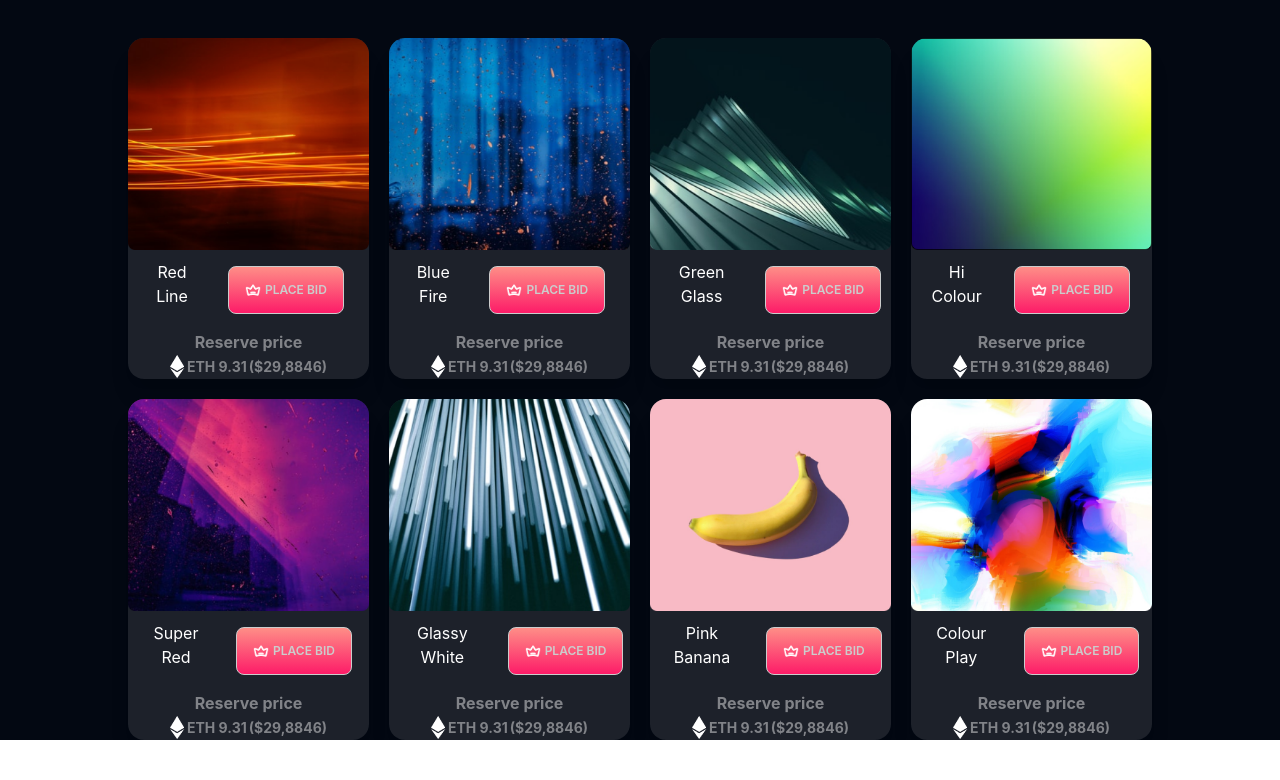
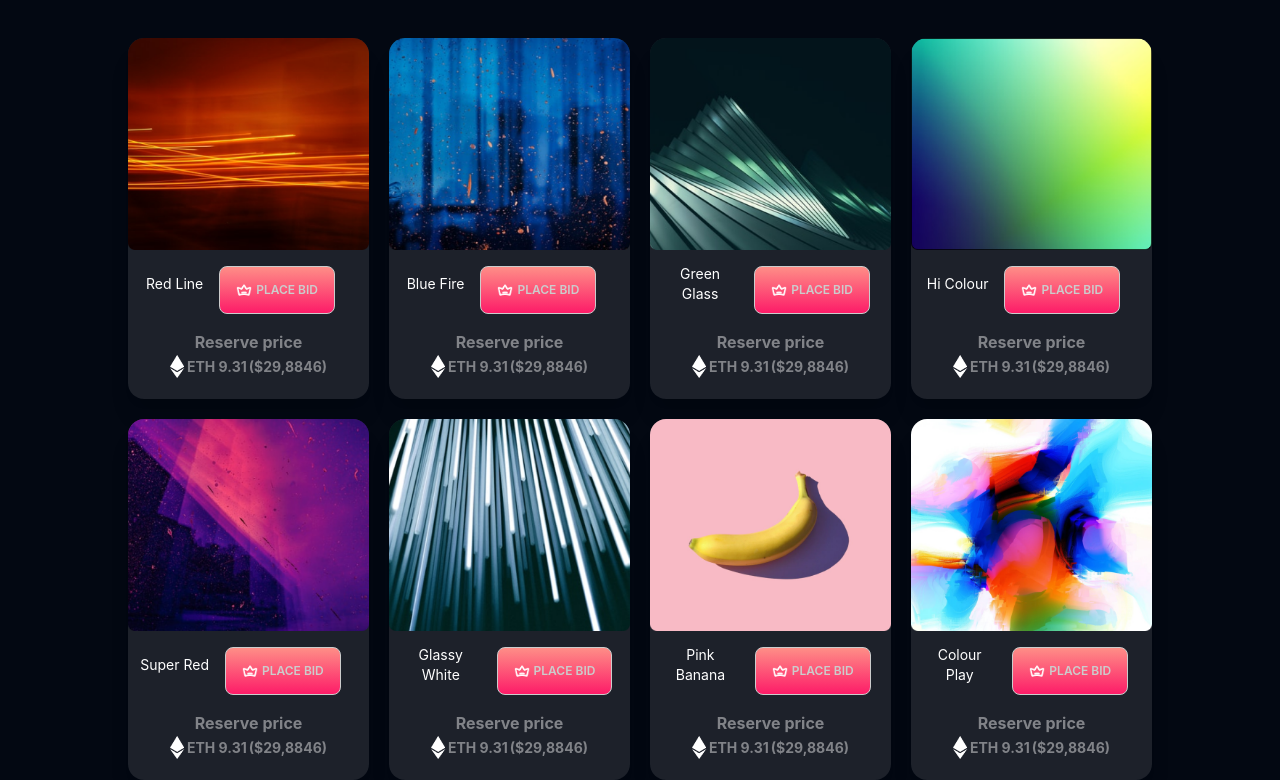
Before and after one commit to rumanak21/Honey-NFT, a React (Create React App) app: page / in a window 1280 px wide. Shown: the part 2501-3281 px from the top of the page. Before the commit the page ends 3241 px from the top, so only its background shows below. Built offline with nearby package versions, Linux system fonts and the light colour scheme.

Commit message:
padding and margin added

```diff
--- a/src/pages/Home/MoreNFT.js
+++ b/src/pages/Home/MoreNFT.js
@@ -14,7 +14,7 @@ const MoreNFT = () => {
   return (
     <div className="">
       <h1 className="text-3xl font-bold text-center ">
-        Discover More <span>NFT</span>s
+        Discover More <span className=" text-secondary ">NFT</span>s
       </h1>
       <div className=" flex justify-center gap-5 mt-10 mb-10 relative ">
         <button className="btn btn-active bg-gradient-to-t from-primary to-secondary">
@@ -49,8 +49,8 @@ const MoreNFT = () => {
           </figure>
           <div>
             <div className=" flex flex-col-2 pl-3 pr-3 justify-center ">
-              <div className="flex mb-3 items-center mr-2">
-                <p className=" text-center text-base">Red Line</p>
+              <div className="flex mb-3 items-center ">
+                <p className=" text-center text-sm">Red Line</p>
               </div>
               <div className="card-actions m-2">
                 <div className="card-actions m-2">
@@ -64,8 +64,8 @@ const MoreNFT = () => {
               </div>
             </div>
             <p className="text-base font-bold text-[#818388] text-center ">Reserve price</p>
-            <div className="flex text-sm font-bold text-[#818388] items-center justify-center ">
-              <img className="" src={eth} alt="" />
+            <div className="flex text-sm font-bold text-[#818388] items-center justify-center pb-5 ">
+              <img src={eth} alt="" />
               <p className="ml-0.5">ETH 9.31</p>
               <p className="ml-0.5">($29,8846)</p>
             </div>
@@ -77,8 +77,8 @@ const MoreNFT = () => {
           </figure>
           <div>
             <div className=" flex flex-col-2 pl-3 pr-3 justify-center ">
-              <div className="flex mb-3 items-center mr-2">
-                <p className=" text-center text-base">Blue Fire</p>
+              <div className="flex mb-3 items-center ">
+                <p className=" text-center text-sm">Blue Fire</p>
               </div>
               <div className="card-actions m-2">
                 <div className="card-actions m-2">
@@ -92,8 +92,8 @@ const MoreNFT = () => {
               </div>
             </div>
             <p className="text-base font-bold text-[#818388] text-center ">Reserve price</p>
-            <div className="flex text-sm font-bold text-[#818388] items-center justify-center ">
-              <img className="" src={eth} alt="" />
+            <div className="flex text-sm font-bold text-[#818388] items-center justify-center pb-5 ">
+              <img src={eth} alt="" />
               <p className="ml-0.5">ETH 9.31</p>
               <p className="ml-0.5">($29,8846)</p>
             </div>
@@ -105,8 +105,8 @@ const MoreNFT = () => {
           </figure>
           <div>
             <div className=" flex flex-col-2 pl-3 pr-3 justify-center ">
-              <div className="flex mb-3 items-center mr-2">
-                <p className=" text-center text-base">Green Glass</p>
+              <div className="flex mb-3 items-center ">
+                <p className=" text-center text-sm">Green Glass</p>
               </div>
               <div className="card-actions m-2">
                 <div className="card-actions m-2">
@@ -120,8 +120,8 @@ const MoreNFT = () => {
               </div>
             </div>
             <p className="text-base font-bold text-[#818388] text-center ">Reserve price</p>
-            <div className="flex text-sm font-bold text-[#818388] items-center justify-center ">
-              <img className="" src={eth} alt="" />
+            <div className="flex text-sm font-bold text-[#818388] items-center justify-center pb-5 ">
+              <img src={eth} alt="" />
               <p className="ml-0.5">ETH 9.31</p>
               <p className="ml-0.5">($29,8846)</p>
             </div>
@@ -133,8 +133,8 @@ const MoreNFT = () => {
           </figure>
           <div>
             <div className=" flex flex-col-2 pl-3 pr-3 justify-center ">
-              <div className="flex mb-3 items-center mr-2">
-                <p className=" text-center text-base">Hi Colour</p>
+              <div className="flex mb-3 items-center ">
+                <p className=" text-center text-sm">Hi Colour</p>
               </div>
               <div className="card-actions m-2">
                 <div className="card-actions m-2">
@@ -148,8 +148,8 @@ const MoreNFT = () => {
               </div>
             </div>
             <p className="text-base font-bold text-[#818388] text-center ">Reserve price</p>
-            <div className="flex text-sm font-bold text-[#818388] items-center justify-center ">
-              <img className="" src={eth} alt="" />
+            <div className="flex text-sm font-bold text-[#818388] items-center justify-center pb-5 ">
+              <img src={eth} alt="" />
               <p className="ml-0.5">ETH 9.31</p>
               <p className="ml-0.5">($29,8846)</p>
             </div>
@@ -161,8 +161,8 @@ const MoreNFT = () => {
           </figure>
           <div>
             <div className=" flex flex-col-2 pl-3 pr-3 justify-center ">
-              <div className="flex mb-3 items-center mr-2">
-                <p className=" text-center text-base">Super Red</p>
+              <div className="flex mb-3 items-center ">
+                <p className=" text-center text-sm">Super Red</p>
               </div>
               <div className="card-actions m-2">
                 <div className="card-actions m-2">
@@ -176,8 +176,8 @@ const MoreNFT = () => {
               </div>
             </div>
             <p className="text-base font-bold text-[#818388] text-center ">Reserve price</p>
-            <div className="flex text-sm font-bold text-[#818388] items-center justify-center ">
-              <img className="" src={eth} alt="" />
+            <div className="flex text-sm font-bold text-[#818388] items-center justify-center pb-5 ">
+              <img src={eth} alt="" />
               <p className="ml-0.5">ETH 9.31</p>
               <p className="ml-0.5">($29,8846)</p>
             </div>
@@ -189,8 +189,8 @@ const MoreNFT = () => {
           </figure>
           <div>
             <div className=" flex flex-col-2 pl-3 pr-3 justify-center ">
-              <div className="flex mb-3 items-center mr-2">
-                <p className=" text-center text-base">Glassy White</p>
+              <div className="flex mb-3 items-center ">
+                <p className=" text-center text-sm">Glassy White</p>
               </div>
               <div className="card-actions m-2">
                 <div className="card-actions m-2">
@@ -204,8 +204,8 @@ const MoreNFT = () => {
               </div>
             </div>
             <p className="text-base font-bold text-[#818388] text-center ">Reserve price</p>
-            <div className="flex text-sm font-bold text-[#818388] items-center justify-center ">
-              <img className="" src={eth} alt="" />
+            <div className="flex text-sm font-bold text-[#818388] items-center justify-center pb-5 ">
+              <img src={eth} alt="" />
               <p className="ml-0.5">ETH 9.31</p>
               <p className="ml-0.5">($29,8846)</p>
             </div>
@@ -217,8 +217,8 @@ const MoreNFT = () => {
           </figure>
           <div>
             <div className=" flex flex-col-2 pl-3 pr-3 justify-center ">
-              <div className="flex mb-3 items-center mr-2">
-                <p className=" text-center text-base">Pink Banana</p>
+              <div className="flex mb-3 items-center ">
+                <p className=" text-center text-sm">Pink Banana</p>
               </div>
               <div className="card-actions m-2">
                 <div className="card-actions m-2">
@@ -232,8 +232,8 @@ const MoreNFT = () => {
               </div>
             </div>
             <p className="text-base font-bold text-[#818388] text-center ">Reserve price</p>
-            <div className="flex text-sm font-bold text-[#818388] items-center justify-center ">
-              <img className="" src={eth} alt="" />
+            <div className="flex text-sm font-bold text-[#818388] items-center justify-center pb-5 ">
+              <img src={eth} alt="" />
               <p className="ml-0.5">ETH 9.31</p>
               <p className="ml-0.5">($29,8846)</p>
             </div>
@@ -245,8 +245,8 @@ const MoreNFT = () => {
           </figure>
           <div>
             <div className=" flex flex-col-2 pl-3 pr-3 justify-center ">
-              <div className="flex mb-3 items-center mr-2">
-                <p className=" text-center text-base">Colour Play</p>
+              <div className="flex mb-3 items-center ">
+                <p className=" text-center text-sm">Colour Play</p>
               </div>
               <div className="card-actions m-2">
                 <div className="card-actions m-2">
@@ -260,8 +260,8 @@ const MoreNFT = () => {
               </div>
             </div>
             <p className="text-base font-bold text-[#818388] text-center ">Reserve price</p>
-            <div className="flex text-sm font-bold text-[#818388] items-center justify-center ">
-              <img className="" src={eth} alt="" />
+            <div className="flex text-sm font-bold text-[#818388] items-center justify-center pb-5 ">
+              <img src={eth} alt="" />
               <p className="ml-0.5">ETH 9.31</p>
               <p className="ml-0.5">($29,8846)</p>
             </div>
```
